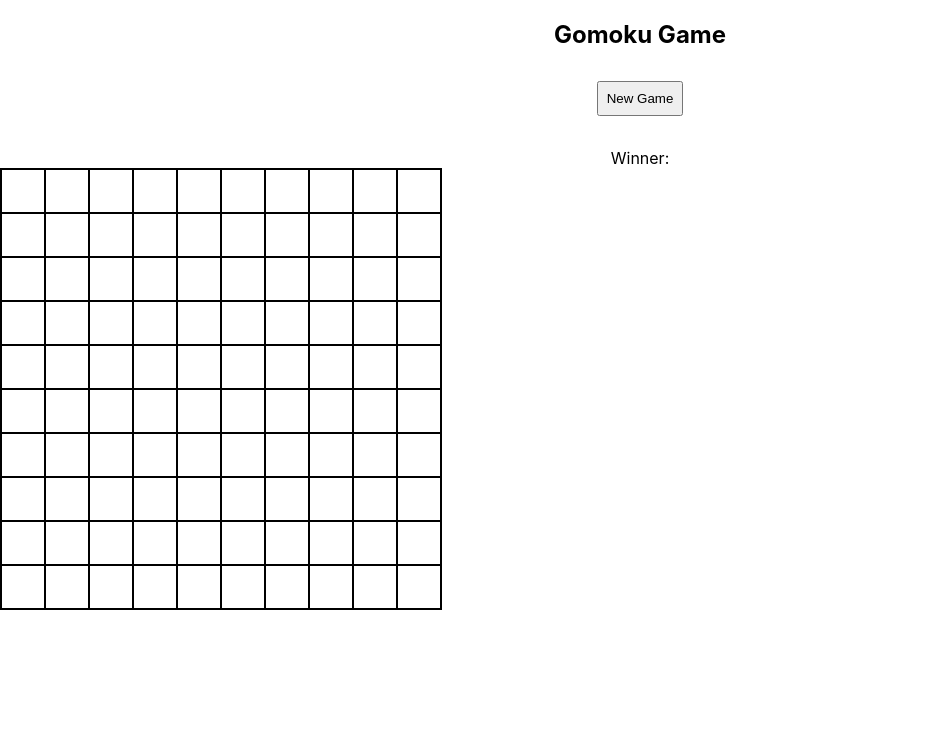
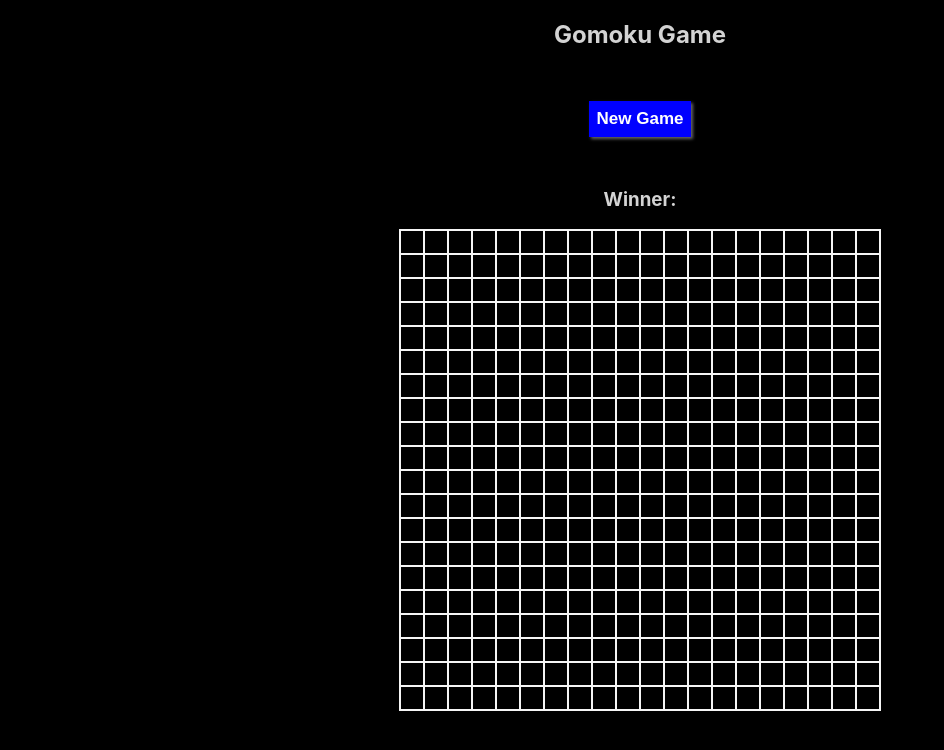
Before and after one commit to adelmalek/gomoku-game, a React (Create React App) app: page / in a window 1280 px wide. Shown: the top 750 px of the page, without its empty margins (0-944 px from the left). Built offline with nearby package versions, Linux system fonts and the light colour scheme.

Commit message:
styling gameboard and button

```diff
--- a/src/App.css
+++ b/src/App.css
@@ -1,3 +1,8 @@
+body {
+  background-color: black;
+  color: lightgrey;
+}
+
 .App {
   text-align: center;
 }
--- a/src/Components/GameBoard/GameBoard.css
+++ b/src/Components/GameBoard/GameBoard.css
@@ -1,11 +1,20 @@
+.gameboard-container {
+    display: flex;
+    flex-direction: column;
+    align-items: center;
+}
+
 .board {
     border-collapse: collapse;
 }
 
 .cells {
-    border: 2px solid black;
-    width: 40px;
-    height: 40px;
+    border: 2px solid whitesmoke;
+    color: whitesmoke;
+    font-size: 14px;
+    width: 20px;
+    height: 20px;
+    user-select: none;
 }
 
 .cells.empty {
--- a/src/Components/GameBoard/GameBoard.jsx
+++ b/src/Components/GameBoard/GameBoard.jsx
@@ -2,8 +2,8 @@ import "./GameBoard.css";
 import { useState } from "react";
 import Menu from "../Menu/Menu";
 
-const ROWS = 10;
-const COLS = 10;
+const ROWS = 20;
+const COLS = 20;
 
 const transpose = (array) => {
     return array[0].map((_, colIndex) => array.map(row => row[colIndex]));
@@ -142,11 +142,11 @@ export default function GameBoard() {
     };
 
     return (
-        <>
+        <div className="gameboard-container">
             <h2>Gomoku Game</h2>
             <Menu resetGame={resetGame}/>
-            Winner: {winner}
+            <h3>Winner: {winner}</h3>
             {generateBoardJSX()}
-        </>
+        </div>
     )
 };
--- a/src/Components/Menu/Menu.css
+++ b/src/Components/Menu/Menu.css
@@ -5,4 +5,14 @@
 .new-game-btn {
     padding: 8px;
     cursor: pointer;
+    border: none;
+    background-color: blue;
+    color: white;
+    box-shadow: 2px 2px 3px rgba(255, 255, 255, 0.4);
+    font-size: 17px;
+    font-weight: bold;
 }
+
+.new-game-btn:hover {
+    box-shadow: 1px 1px 2px rgba(255, 255, 255, 0.7);
+}
```
